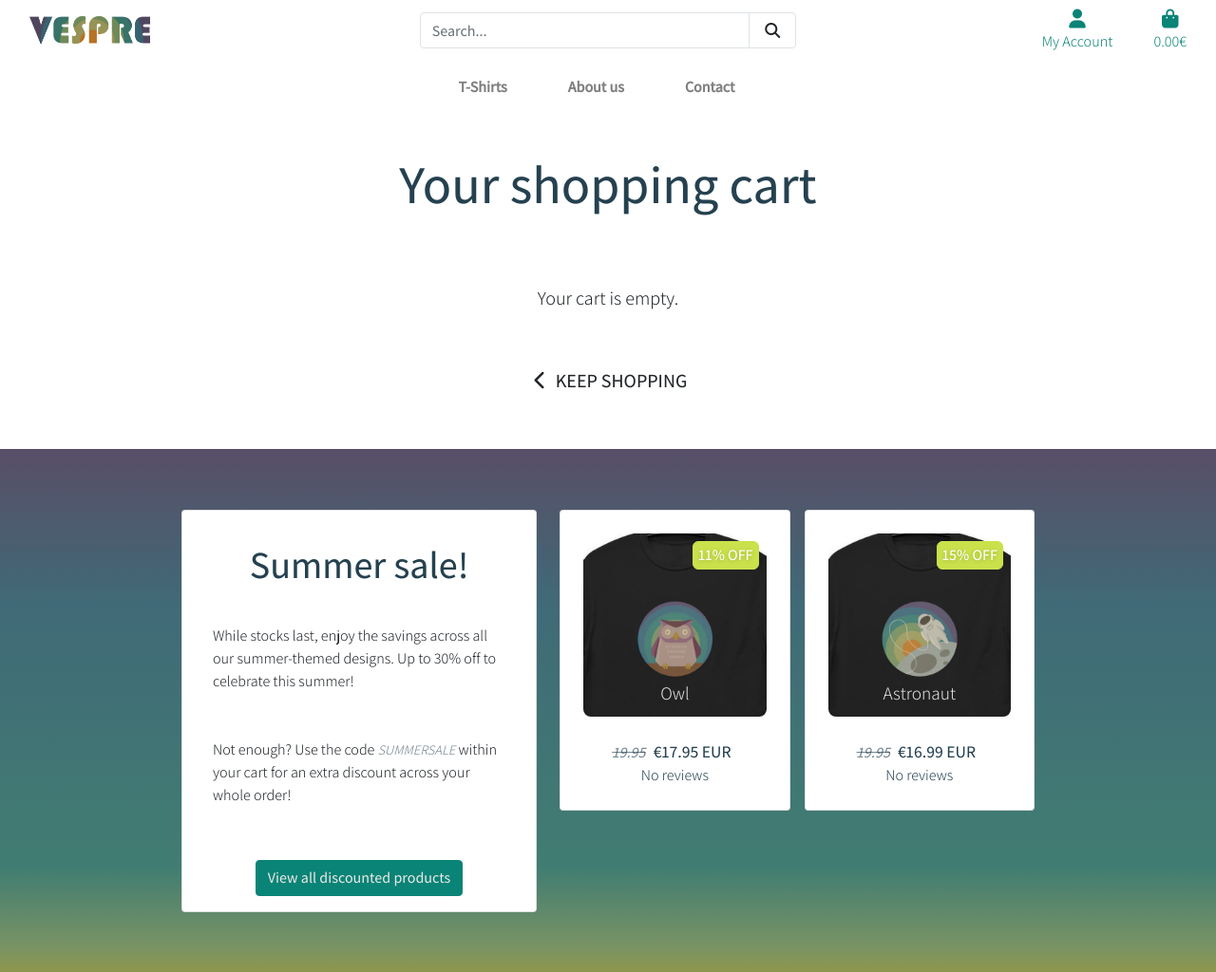
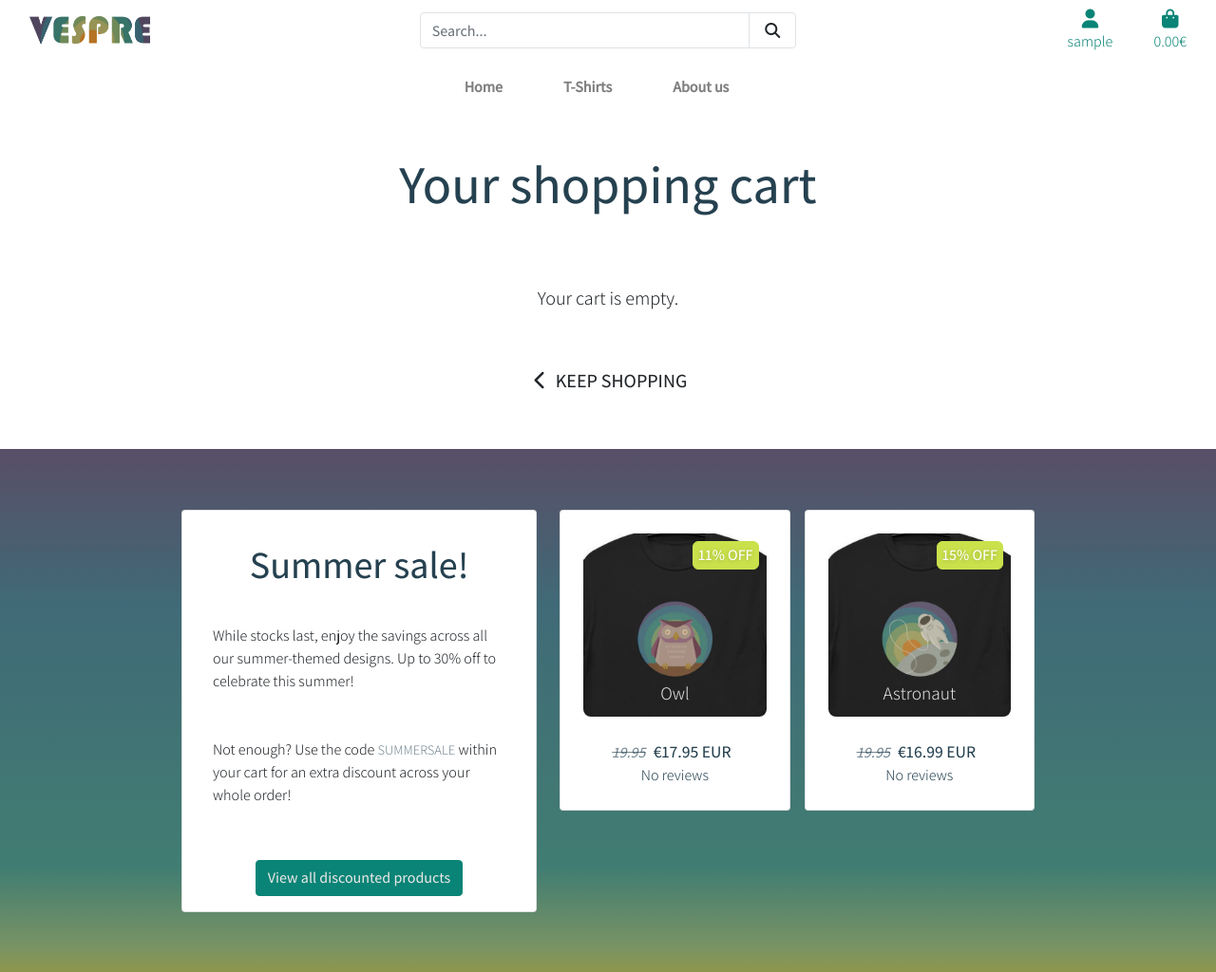
Before and after one commit to Khalanar/vespre, a Django app: page /cart/ in a window 1280 px wide. Shown: the top 1024 px of the page at 95% size. Run offline with Django 3.2, Linux system fonts and the light colour scheme; the visitor is signed in with stand-in values (Sample User, id 1); data comes from the database, SQL or seed files in the repository; data that the repository does not hold is empty; some libraries are stand-ins or nearby versions.

Commit message:
change menu items

```diff
--- a/static/css/base.css
+++ b/static/css/base.css
@@ -17,14 +17,15 @@
     --font-body-weight: 300;
 
     --color-button-accent-1:  #098476;
-    --color-button-accent-2:  #cae14c;
+    --color-button-accent-2:  #07ae84;
 
     --color-border-soft: #dee2e6;
     --rounded-corder-radius: 0.25em;
 
     --form-placeholder-color: #a2afbb;
 
-    --color-wishlist-elements: red;
+    --color-wishlist-elements: #ff4363e3;
+    --color-wishlist-elements-hover: #f38799;
 
 }
 
@@ -86,11 +87,11 @@ hr{
 }
 
 a{
-    color: #098476;
+    color: var(--color-base-accent-1);
 }
 
 a:hover{
-    color: var(--)
+    color: var(--color-button-accent-2)
 }
 
 img.main-product{
@@ -140,6 +141,18 @@ img.main-product{
       rgb(121 147 100) 95%,
       rgb(142 151 75) 100%);
     padding: 4rem 0 4rem;
+}
+
+
+/* Menus */
+
+.dropdown-item:hover{
+    color: var(--color-base-accent-1);
+}
+
+.dropdown-item:active{
+    color: var(--color-secondary-text);
+    background-color: var(--color-base-accent-1);
 }
 
 /* section classes */
@@ -324,7 +337,7 @@ img.main-product{
 
 .wishlist i{
 
-    color: #ff3c00d9;
+    color: var(--color-wishlist-elements);
     font-size: 1.5em;
     border-radius: 50%;
     background-color: #252525;
@@ -339,7 +352,7 @@ img.main-product{
 
 .wishlist i:hover{
     /* font-size: 2em; */
-    color: #ff8e6bd9;
+    color: var(--color-wishlist-elements-hover);
 }
 
 .wishlist:hover .card-anchor{
@@ -699,7 +712,7 @@ h6{
 .discount-info{
     font-size: 0.9em;
     color: var(--color-base-text-2);
-    font-style: italic;
+    /* font-style: italic; */
 }
 
 /* Allauth form formatting */
--- a/templates/base.html
+++ b/templates/base.html
@@ -65,7 +65,11 @@
                             <a class="text-black nav-link" href="#" id="user-options" data-toggle="dropdown" aria-haspopup="true" aria-expanded="false">
                                 <div class="text-center">
                                     <div><i class="fas fa-user fa-lg"></i></div>
-                                    <p class="my-0">My Account</p>
+                                    {% if request.user.is_authenticated %}
+                                        <p class="my-0">{{ request.user }}</p>
+                                    {% else %}
+                                        <p class="my-0">My Account</p>
+                                    {% endif %}
                                 </div>
                             </a>
                             <div class="dropdown-menu border-0" aria-labelledby="user-options">
--- a/templates/snippets/main-nav.html
+++ b/templates/snippets/main-nav.html
@@ -1,10 +1,11 @@
 <div class="collapse navbar-collapse" id="main-nav">
     <ul class="navbar-nav w-auto mx-auto">
-        <li class="nav-item d-block d-md-none">
+        <li class="nav-item">
             <a class="logo-font font-weight-bold nav-link text-black mr-5" href="{% url 'home' %}" id="home-link">
                 Home
             </a>
         </li>
+
 
         <li class="nav-item dropdown">
             <a class="logo-font font-weight-bold nav-link text-black mr-5" href="#" id="clothing-link" data-toggle="dropdown" aria-haspopup="true" aria-expanded="false">
@@ -17,23 +18,13 @@
             </div>
         </li>
 
-        <li class="nav-item dropdown">
+        <li class="nav-item">
             <a class="logo-font font-weight-bold nav-link text-black mr-5" href="{% url 'about_us' %}">
                 About us
             </a>
         </li>
 
-        <!-- <li class="nav-item dropdown">
-            <a class="logo-font font-weight-bold nav-link text-black mr-5" href="#">
-                Coming Soon
-            </a>
-        </li> -->
 
-        <li class="nav-item dropdown">
-            <a class="logo-font font-weight-bold nav-link text-black mr-5" href="#">
-                Contact
-            </a>
-        </li>
 
     </ul>
 </div>
--- a/templates/snippets/mobile-top-header.html
+++ b/templates/snippets/mobile-top-header.html
@@ -24,7 +24,11 @@
     <a class="text-black nav-link d-block d-lg-none" href="#" id="user-options" data-toggle="dropdown" aria-haspopup="true" aria-expanded="false">
         <div class="text-center">
             <div><i class="fas fa-user fa-lg"></i></div>
-            <p class="my-0">My Account</p>
+            {% if request.user.is_authenticated %}
+                <p class="my-0">{{ request.user }}</p>
+            {% else %}
+                <p class="my-0">My Account</p>
+            {% endif %}
         </div>
     </a>
     <div class="dropdown-menu border-0" aria-labelledby="user-options">
```
